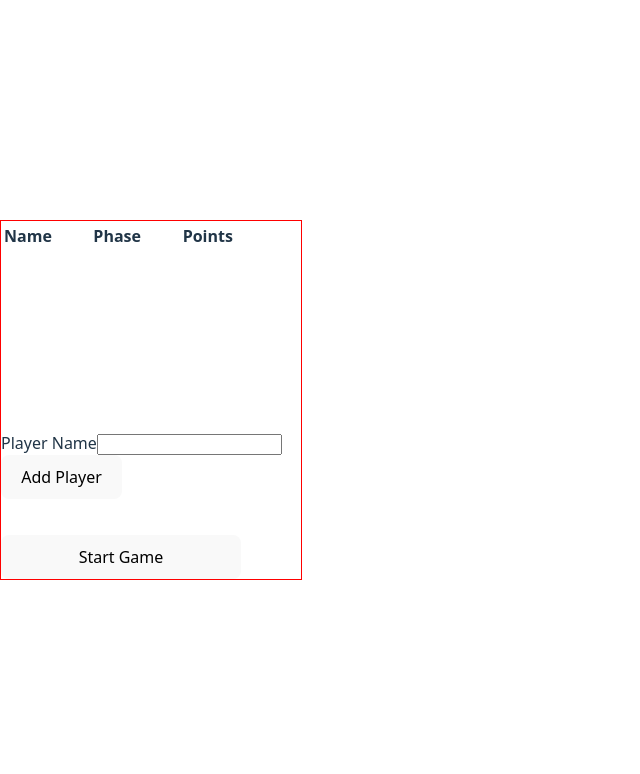
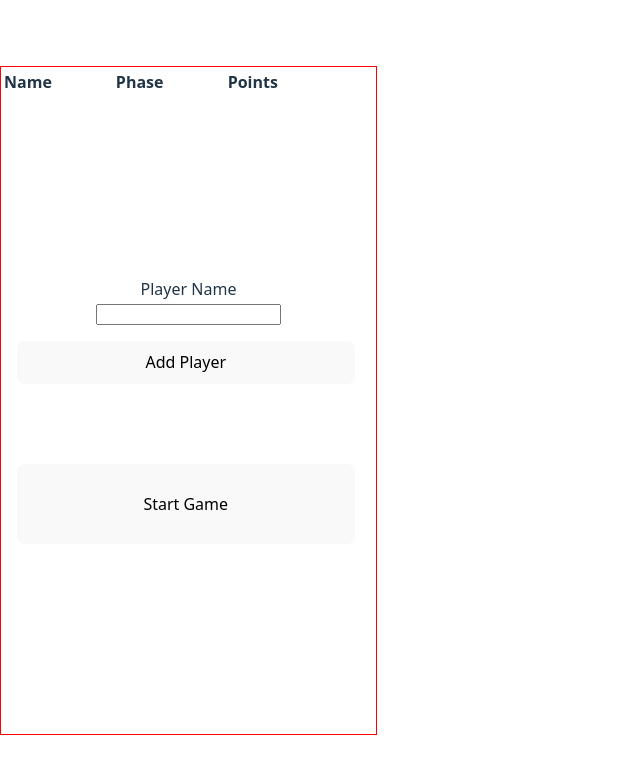
Before and after one commit to brendan-ryan/phase10_react, a React (Vite) app: page / in a window 1280 px wide. Shown: the top 774 px of the page, without its empty margins (0-640 px from the left). Built offline with nearby package versions, Linux system fonts and the light colour scheme.

Commit message:
Minor tweaks

```diff
--- a/src/App.css
+++ b/src/App.css
@@ -32,10 +32,25 @@
     grid-template-rows: 1fr 1fr 1fr;
 }
 
+.another-container {
+    display: grid;
+    width: 375px;
+    place-items: center;
+    grid-template-columns: 100%;
+    border: solid;
+    border-color: red;
+    border-width: 1px;
+}
+
 .playerlist {
     height: 10rem;
     margin-bottom: 50px;
     /* transform: translateY(50%); */
+}
+
+.input {
+    display: grid;
+    place-items: center;
 }
 
 .number {
@@ -61,6 +76,11 @@
     margin-right: 1em;
 }
 
+/**
+  Add Player
+  End Round
+  Did __ phase
+**/
 .playerAdvance {
     width: 90%;
     height: 5rem;
@@ -69,13 +89,18 @@
 }
 
 .add-player {
+    width: 90%;
+    margin-left: 1em;
+    margin-top: 1em;
     margin-bottom: 5em;
     /* bottom: 50%; */
 }
 
 .start-game {
-    width: 240px;
-    position: absolute;
+    width: 90%;
+    height: 5rem;
+    margin-left: 1em;
+    margin-right: 1em;
     bottom: 0;
 }
 
--- a/src/App.jsx
+++ b/src/App.jsx
@@ -18,7 +18,7 @@ export default function App() {
   const [phase, setPhase] = useState('PlayerInput');
   const [playerIndex, setPlayerIndex] = useState(0);
   const [dealerIndex, setDealerIndex] = useState(0);
-  const [maxPhase, setMaxPhase] = useState(3);
+  const [maxPhase, setMaxPhase] = useState(11);
   const [winner, setWinner] = useState('');
 
   const inputRef = useRef(null);
@@ -61,6 +61,9 @@ export default function App() {
     );
   }
 
+  /**
+   * Need to handle ties
+   */
   function findWinner() {
     let lowScore = 9999;
     let winnerName;
@@ -143,16 +146,18 @@ export default function App() {
   if (phase === 'PlayerInput') {
     return (
       <>
-      <div className="firstscreen">
-        <div className="wrapper">
+      <div className="boundary">
           <div className="playerlist">
             <PlayerList playerList={playerList} allFields={true}/>
           </div>
+          <div className="input">
+
             <div>
               <label>
                 Player Name
               </label>
-
+            </div>
+            <div>
                 <input
                   value = {playerName}
                   onLoad={setFocus}
@@ -162,6 +167,8 @@ export default function App() {
                   }}
                 />
             </div>
+          </div>
+
             <div>
               <button
                 className="add-player"
@@ -176,7 +183,7 @@ export default function App() {
                   Start Game
               </button>
             </div>
-        </div>
+
         </div>
       </>
     );
```
Lines whose indentation alone changed are shown as unchanged.
